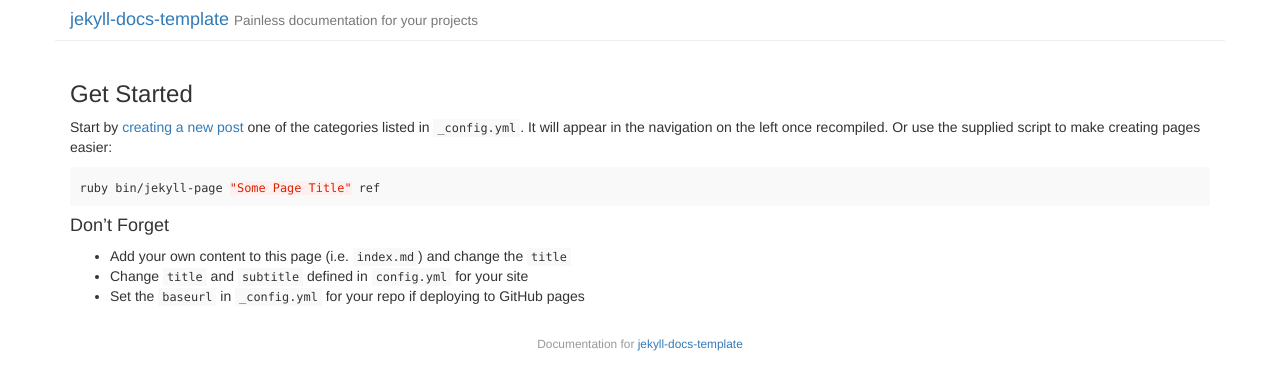
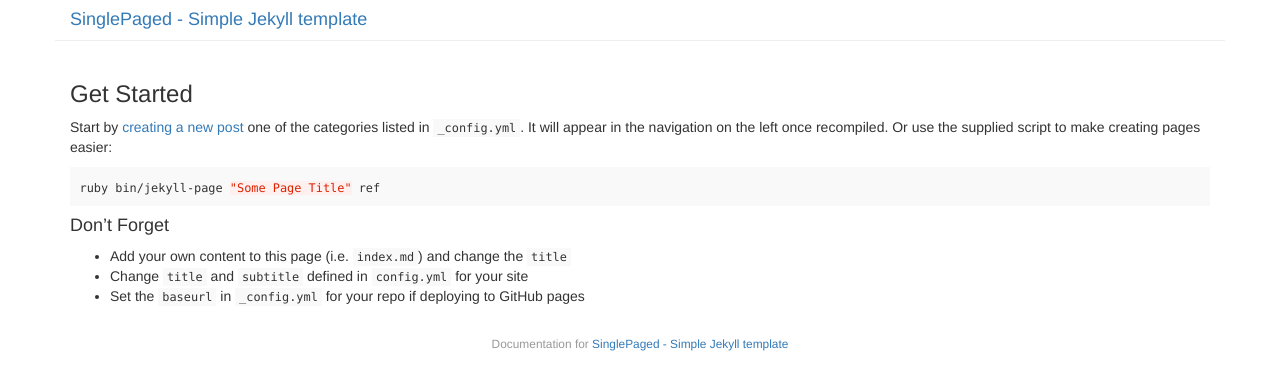
Before and after one commit to Wiibuntu/Ubuntu, a Jekyll site: the page built from index.md, in a window 1280 px wide. Shown: the top 390 px of the page. Built offline with Jekyll 4.4.1, drawn with Linux system fonts in a browser that asks for light colours; part of the change alters nothing that is shown.

Commit message:
Update _config.yml

```diff
--- a/_config.yml
+++ b/_config.yml
@@ -1,57 +1,37 @@
-# Site title and subtitle. This is used in _includes/header.html
-title: 'jekyll-docs-template'
-subtitle: 'Painless documentation for your projects'
+---
 
-# if you wish to integrate disqus on pages set your shortname here
-disqus_shortname: ''
+port: 4000
+host: 0.0.0.0
+safe: false
 
-# if you use google analytics, add your tracking id here
-google_analytics_id: ''
 
-# Enable/show navigation. There are there options:
-#   0 - always hide
-#   1 - always show
-#   2 - show only if posts are present
-navigation: 2
+### site serving configuration ###
+exclude: [CNAME, README.md, .gitignore]
+permalink: /:title ## disables post output
+timezone: null
+lsi: false
+markdown: kramdown
 
-# URL to source code, used in _includes/footer.html
-codeurl: 'https://github.com/bruth/jekyll-docs-template'
 
-# Default categories (in order) to appear in the navigation
-sections: [
-    ['doc', 'Documentation'],
-    ['tut', 'Tutorial'],
-    ['ref', 'Reference'],
-    ['dev', 'Developers'],
-    ['post', 'Posts']
-]
+### content configuration ###
+title:       "SinglePaged - Simple Jekyll template"
+keywords:    "SinglePaged, jekyll, template, github, blog, single page"
+description: "A single-page template for Jekyll based blogs (like what you'd use on github pages!)"
+source_link: "https://github.com/t413/SinglePaged"
+favicon:     "img/favicon.ico"
+touch_icon:  "img/apple-touch-icon.png"
+google_analytics_key: UA-49607422-1 ## put YOUR key here to enable tracking! (blank to disable)
 
-# Keep as an empty string if served up at the root. If served up at a specific
-# path (e.g. on GitHub pages) leave off the trailing slash, e.g. /my-project
-baseurl: ''
 
-# Dates are not included in permalinks
-permalink: none
+### template colors, used site-wide via css ###
+colors:
+  black:     '#111111'
+  white:     '#f8f8f8'
+  blue:      '#49a7e9'
+  green:     '#9bcf2f'
+  purple:    '#c869bf'
+  orange:    '#fab125'
+  turquoise: '#0fbfcf'
 
-# Syntax highlighting
-highlighter: rouge
-
-# Since these are pages, it doesn't really matter
-future: true
-
-# Exclude non-site files
-exclude: ['bin', 'README.md']
-
-# Use the kramdown Markdown renderer
-markdown: kramdown
-redcarpet:
-    extensions: [
-        'no_intra_emphasis',
-        'fenced_code_blocks',
-        'autolink',
-        'strikethrough',
-        'superscript',
-        'with_toc_data',
-        'tables',
-        'hardwrap'
-    ]
+kramdown:
+  auto_ids:  false
```
